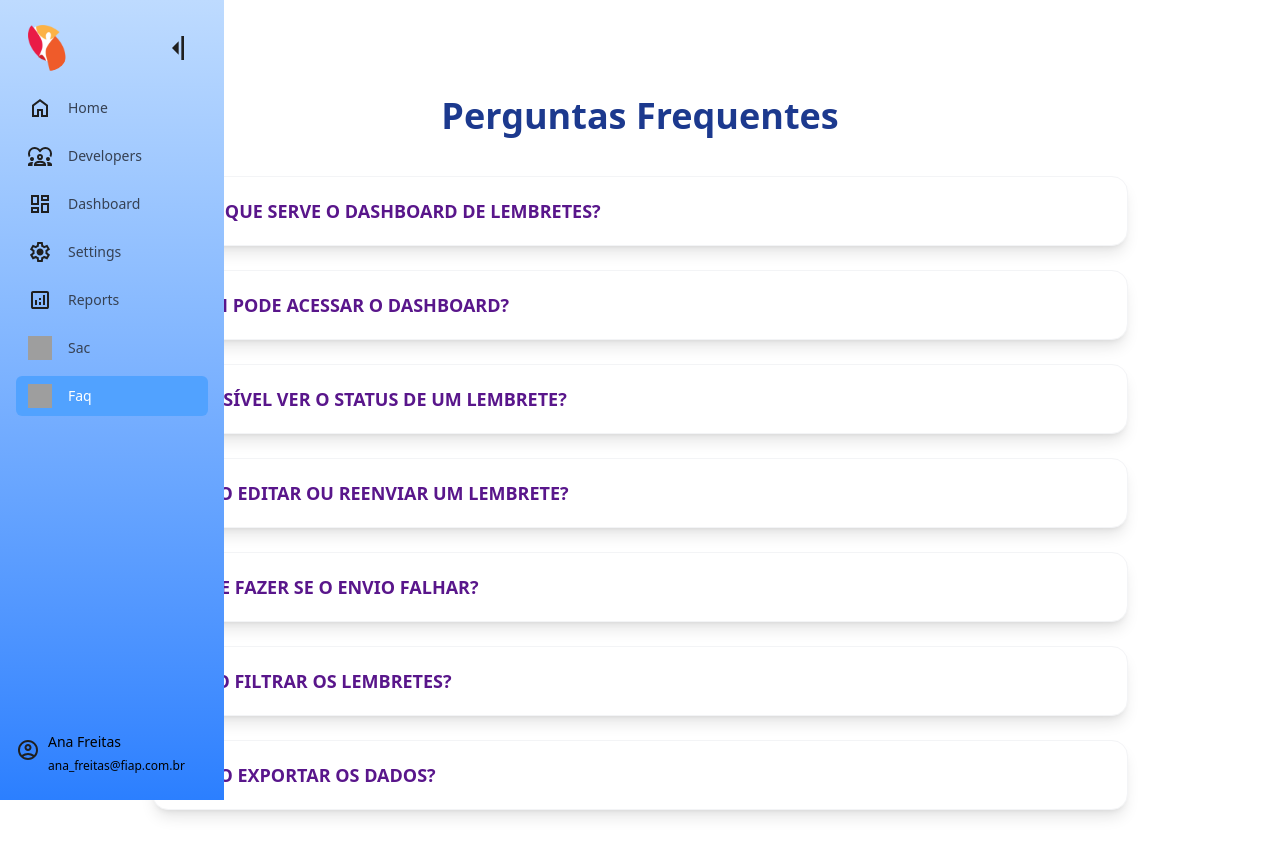
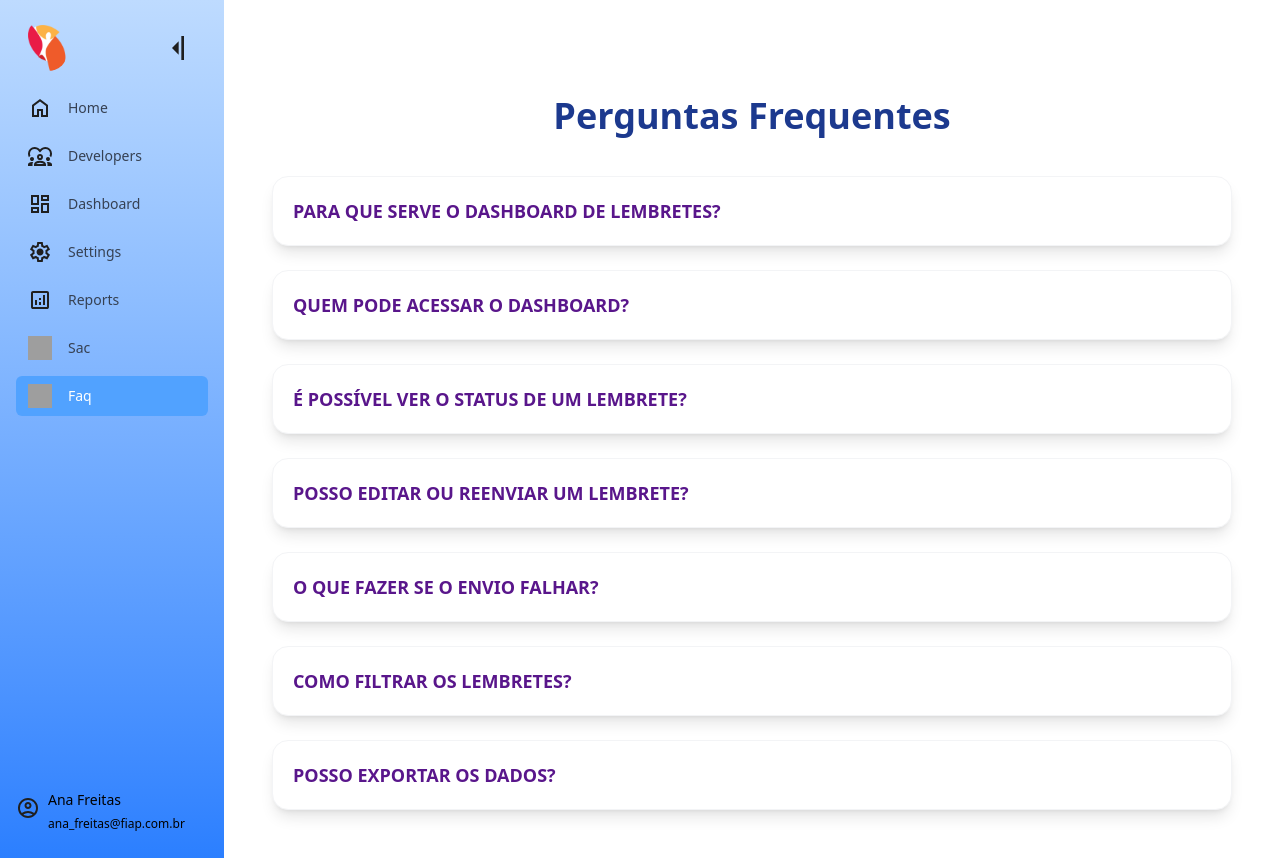
Before and after one commit to A2L-Solutions-Challenge-FIAP/Sprint-3, a React (Vite) app: page /faq in a window 1280 px wide. Built offline with nearby package versions, Linux system fonts and the light colour scheme; grey boxes are pictures that could not be loaded.

Commit message:
fix(layout): prevent sidebar overlapping

```diff
--- a/src/components/Sidebar.tsx
+++ b/src/components/Sidebar.tsx
@@ -20,10 +20,11 @@ const Sidebar = () => {
 
       <nav
         className={`
-          fixed top-0 left-0 h-full bg-gradient-to-b from-blue-200 to-blue-500 text-white flex flex-col duration-500 z-40
-          ${open ? "w-full p-6" : "w-0 p-0 overflow-hidden"}
-          md:p-4 md:duration-300
-          ${desktopOpen ? "md:w-56" : "md:w-19"}
+          fixed top-0 left-0 h-full bg-gradient-to-b from-blue-200 to-blue-500 text-white flex flex-col duration-300
+          ${open ? "fixed top-0 left-0 w-full h-full p-6 z-40" : "hidden"}
+          md:relative md:flex md:flex-col md:h-auto md:p-4
+          ${desktopOpen ? "md:w-56" : "md:w-20"}
+
         `}
       >
         <div className="hidden md:block">
--- a/src/pages/Sac.tsx
+++ b/src/pages/Sac.tsx
@@ -46,7 +46,7 @@ const Sac = ({ buttonText }: Props) => {
 
   return (
     <section className="max-w-2xl mx-auto mt-12 p-8 bg-white shadow-lg rounded-2xl border border-gray-100">
-      <h2 className="text-3xl font-extrabold text-center mb-6 bg-gradient-to-r from-purple-700 to-orange-500 bg-clip-text text-transparent">
+      <h2 className="text-3xl font-extrabold text-center mb-6  bg-clip-text text-blue-900">
         Fale Conosco
       </h2>
 
```
